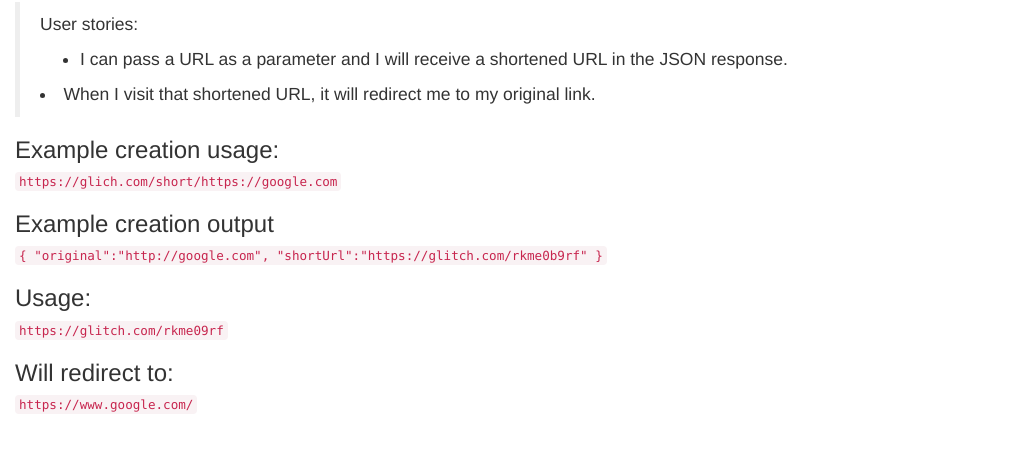
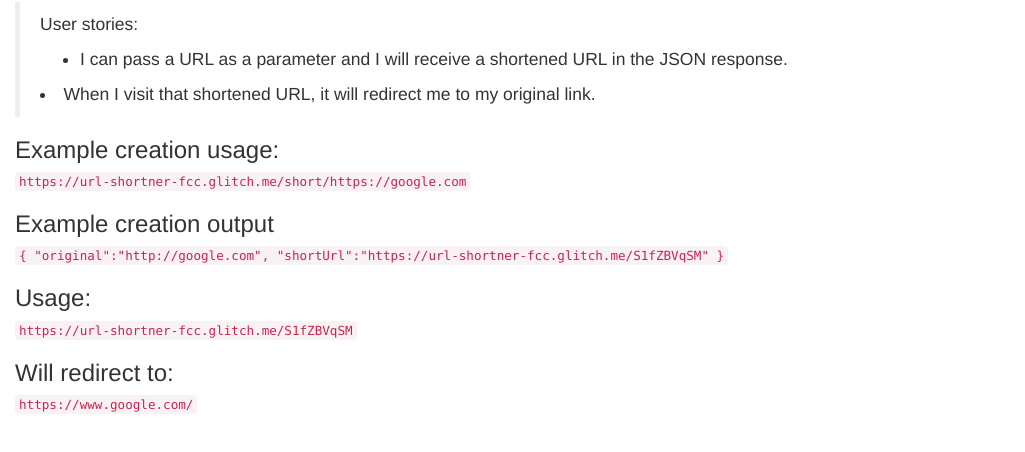
Before and after one commit to zifahm/url-shortener-fcc, a website: page views/index.html in a window 1280 px wide. Shown: the part 68-520 px from the top of the page, without its empty margins (0-1025 px from the left). Drawn offline with nearby package versions, Linux system fonts and the light colour scheme.

Commit message:
Update index.html

```diff
--- a/views/index.html
+++ b/views/index.html
@@ -14,14 +14,14 @@
             <h1 class="header">FreeCodeCamp API Basejump: URL Shortener Microservice</h1>
                     <blockquote><p>User stories:</p><ul><li>I can pass a URL as a parameter and I will receive a shortened URL in the JSON response.</ul></li>
                         <li>When I visit that shortened URL, it will redirect me to my original link.</ul></li></ul></blockquote><h3>Example creation usage:</h3>
-                        <code>https://glich.com/short/https://google.com</code><br/>
+                        <code>https://url-shortner-fcc.glitch.me/short/https://google.com</code><br/>
 
                         <h3>Example creation output</h3><code>{
     "original":"http://google.com",
-    "shortUrl":"https://glitch.com/rkme0b9rf"
+    "shortUrl":"https://url-shortner-fcc.glitch.me/S1fZBVqSM"
   }</code>
   <h3>Usage:</h3>
-  <code>https://glitch.com/rkme09rf</code>
+  <code>https://url-shortner-fcc.glitch.me/S1fZBVqSM</code>
   <h3>Will redirect to:</h3><code>https://www.google.com/</code>
 </div>
 </body>
```
